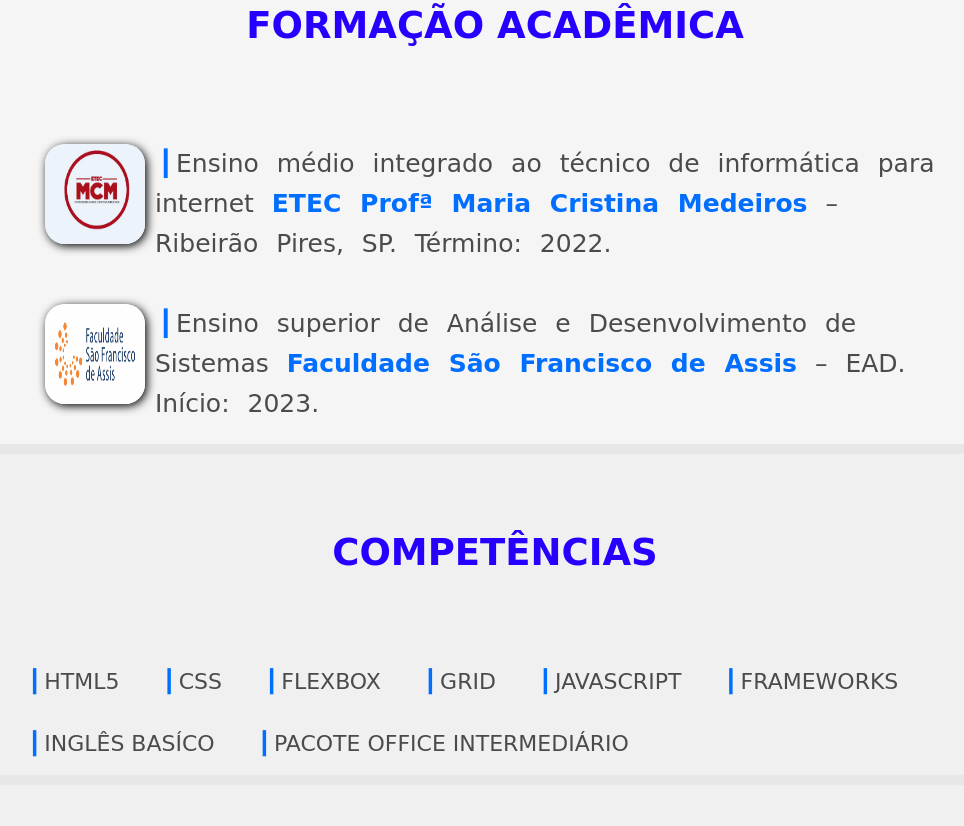
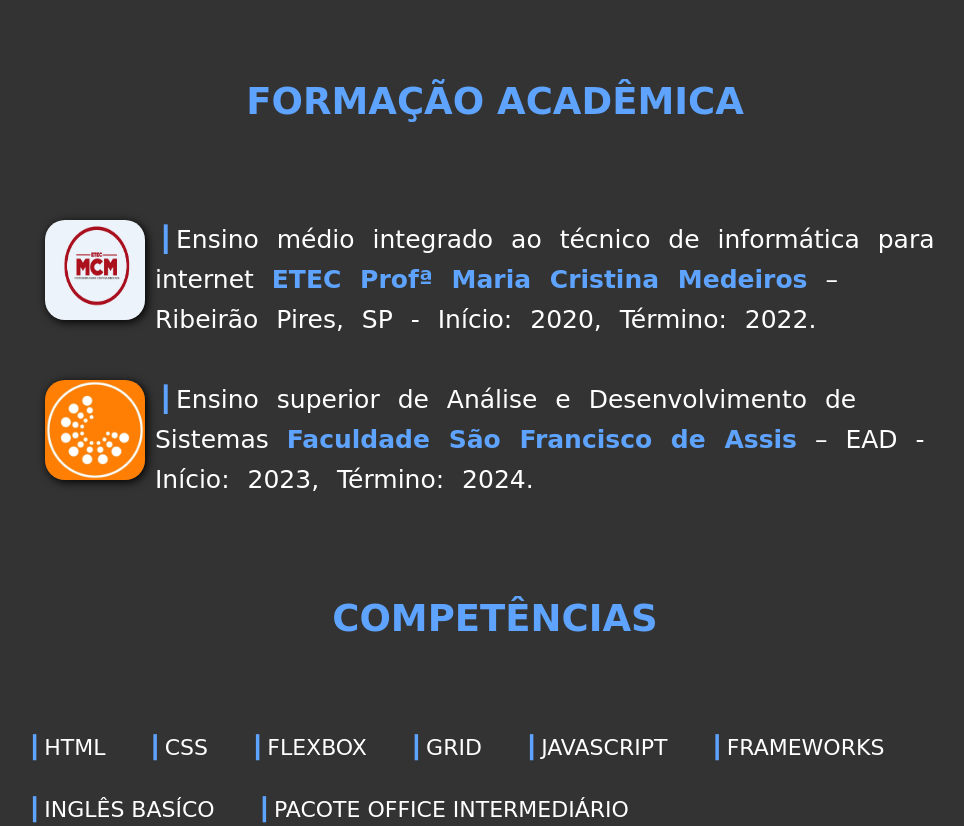
Before and after one commit to IgorAnthonyDeJesus/portfolio-igor-, a plain HTML site: page index.html in a window 1280 px wide. Shown: the part 1974-2800 px from the top of the page, without its empty margins (145-1109 px from the left). Drawn offline with Linux system fonts and the light colour scheme; files whose address does not match are found by name; a web font is replaced by a local one.

Commit message:
Add files via upload

```diff
--- a/css/style.css
+++ b/css/style.css
@@ -1,4 +1,6 @@
-
+body {
+    background-color: #333333;
+}
 .cabecalhoprincipal {
     background-color: rgb(0, 49, 112);
     border-bottom: 13px solid #1e5b8d;
@@ -40,7 +42,7 @@ nav a:hover {
 }
 .banner {
     background-image: url(../img/0_e9IzXjFu8p8wC9KF.png);
-
+    border-bottom: 20px solid rgb(48, 48, 48);
 }
 .banner__principal {
     background-size: cover;
@@ -88,13 +90,14 @@ nav a:hover {
 .titulo-principal{
     padding: 80px;
     text-transform: uppercase;
-    color: rgb(38, 0, 255);
+    color: #5ea4ff;
     font-size: 37px;
     font-family: 'Unbounded', cursive;
     font-weight: 700;
     text-align: center;
 }
 .content-1 .sobre {
+    color: rgb(255, 255, 255);
     font-size: 20px;
     font-family: 'Unbounded', cursive;
     width: 1000px;
@@ -103,10 +106,7 @@ nav a:hover {
     margin: 0 auto;
     line-height: 33px;
 }
-#cursos-id {
-    background-color: #fcfcfc;
-    border-top: 10px solid #f8f8f8;
-}
+
 .cursos {
     text-align: center;
     padding: 20px;
@@ -128,12 +128,9 @@ nav a:hover {
 .p-padrao::before {
     content: "┃";
     font-weight: bold ;
-    color: #006eff;
+    color: #5ea4ff;
 }
-#formaçao-id {
-    background-color: #f5f5f5;
-    border-top: 10px solid #ebebeb;
-}
+
 .content__curso {
     display: flex;
     margin-top: 4rem;
@@ -166,13 +163,13 @@ nav a:hover {
     word-spacing: 10px;
     text-align: left;
     line-height: 40px;
-    color: #4b4b4b;
+    color: white;
 }
 .content__item::before {
     content: "┃";
     margin: 0 3px;
     font-weight: bold ;
-    color: #006eff;
+    color: #5ea4ff;
 }
 .content__logo {
     width: 100px;
@@ -182,7 +179,7 @@ nav a:hover {
     box-shadow: 2px 2px 10px#000000;
 }
 .content__item strong{
-    color: #006eff;
+    color: #5ea4ff;
     font-weight: 700;
 }
 .competencia__lista {
@@ -196,7 +193,7 @@ nav a:hover {
     font-family: 'Unbounded', cursive;
     font-size: 22px;
     padding: 20px;
-    color: #4b4b4b;
+    color: white;
 }
 .competencia__item:hover {
     font-size: 25px;
@@ -205,12 +202,9 @@ nav a:hover {
     content: "┃";
     margin: 0 3px;
     font-weight: bold ;
-    color: #006eff;
+    color: #5ea4ff;
 }
-#competencia-id {
-    background-color: #f0f0f0;
-    border-top: 10px solid #e7e7e7;
-}
+
 .habilidades__lista {
     width: 980px;
     padding: 30px;
@@ -223,15 +217,12 @@ nav a:hover {
     content: "┃";
     margin: 0 3px;
     font-weight: bold ;
-    color: #006eff;
+    color: #5ea4ff;
 }
 .habilidades__item:hover {
     font-size: 25px;
 }
-#habilidades-id {
-    border-top: 10px solid #e7e7e7;
-    background-color: #f0f0f0;
-}
+
 .contato {
     background-color: #ebebeb;
     border-top: 10px solid #d4d4d4;
--- a/index.html
+++ b/index.html
@@ -43,7 +43,8 @@
     </div>
     <section id="sobre-id" class="content-1">
       <h2 class="titulo-principal">Sobre</h2>
-      <p class="sobre">Olá, me chamo Igor Anthony, atualmente tenho 17 anos, sou formado na ETEC MARIA CRIATINA MEDEIROS com ensino medio integrado ao Técnico de informática para internet. Tenho interesse em trabalhar como Desenvolvedor Front-End.</p>
+      <p class="sobre">Olá, me chamo Igor Anthony tenho 17 anos e sou apaixonado por tecnologia, sou formado na ETEC MARIA CRIATINA MEDEIROS com curso integrado ao Técnico de informática para internet. Tenho interesse em trabalhar como Desenvolvedor Front-End, desenvolvendo sites, aplicativos e etc.
+        Atualmente estou cursando Ensino superior de Análise e Desenvolvimento de Sistemas na FACULDADE SÃO FRANCISCO DE ASSIS.  </p>
     </section>
     <section id="cursos-id" class="content-2">
       <h2 class="titulo-principal">Cursos</h2>
@@ -63,20 +64,20 @@
         <div class="content__lista">
           <div class="content__formacao">
               <img src="./img/etec.jpg" alt="" class="content__logo forlogo">
-              <p class="content__item">Ensino médio integrado ao técnico de informática para internet <strong>ETEC Profª Maria Cristina Medeiros</strong> – Ribeirão Pires, SP.
-            Término: 2022.</p>
+              <p class="content__item">Ensino médio integrado ao técnico de informática para internet <strong>ETEC Profª Maria Cristina Medeiros</strong> – Ribeirão Pires, SP -
+            Início: 2020, Término: 2022.</p>
             </div>
             <div class="content__formacao">
-              <img src="./img/são.png" alt="" class="content__logo forlogo">
-              <p class="content__item">Ensino superior de Análise e Desenvolvimento de Sistemas <strong>Faculdade São Francisco de Assis</strong> – EAD.
-            Início: 2023.</p>
+              <img src="./img/logo-facul.jpg" alt="" class="content__logo forlogo">
+              <p class="content__item">Ensino superior de Análise e Desenvolvimento de Sistemas <strong>Faculdade São Francisco de Assis</strong> – EAD -
+            Início: 2023, Término: 2024.</p>
             </div>
           </div>
       </section>
     <section id="competencia-id" class="content-2">
       <h2 class="titulo-principal">Competências</h2>
       <ul class="competencia__lista">
-        <li class="competencia__item">HTML5</li>
+        <li class="competencia__item">HTML</li>
         <li class="competencia__item">CSS</li>
         <li class="competencia__item">FLEXBOX</li>
         <li class="competencia__item">GRID</li>
```
Also changed, not shown: img/alura-cursos.PNG, img/logo-facul.jpg (added).
